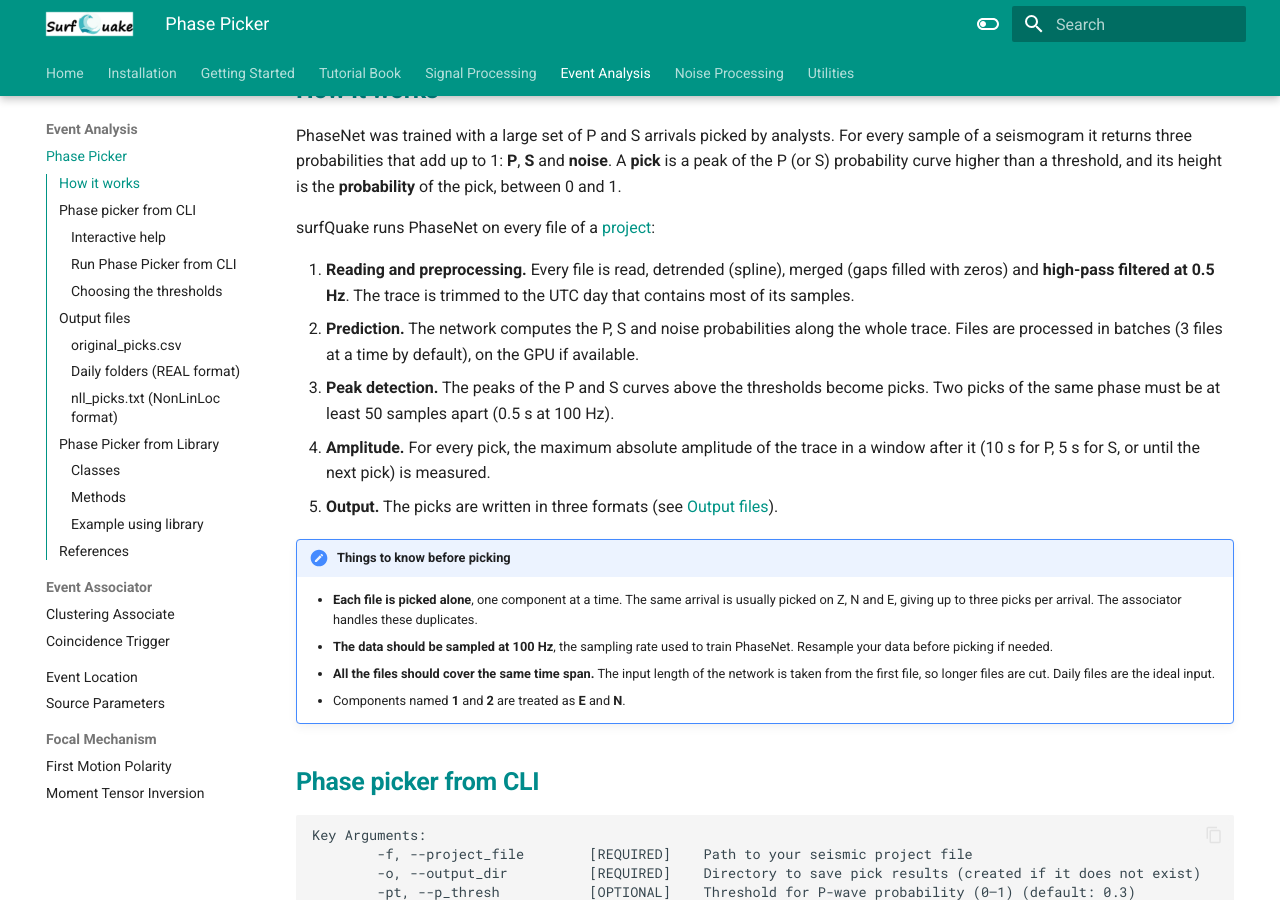
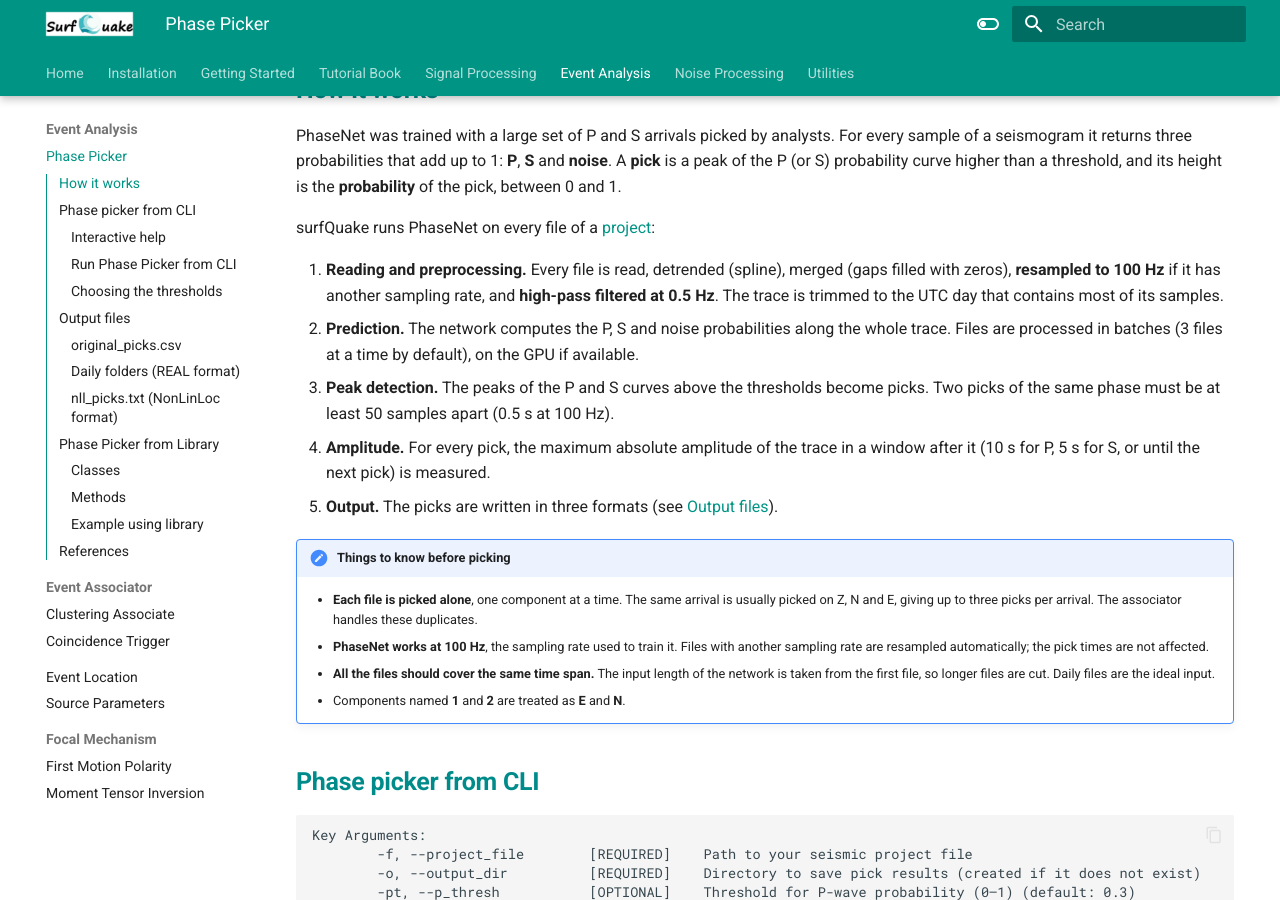
Before and after one commit to ProjectISP/surfquaketutorial.github.io, an MkDocs documentation site: the page built from docs/picker.md, in a window 1280 px wide and 900 px high, scrolled down 340 px. Built offline with MkDocs 1.6.1 and Material for MkDocs 9.7.7, drawn with Linux system fonts in a browser that asks for light colours.

Commit message:
picking done

```diff
--- a/docs/picker.md
+++ b/docs/picker.md
@@ -11,7 +11,7 @@ PhaseNet was trained with a large set of P and S arrivals picked by analysts. Fo
 
 surfQuake runs PhaseNet on every file of a [project](project.md):
 
-1. **Reading and preprocessing.** Every file is read, detrended (spline), merged (gaps filled with zeros) and **high-pass filtered at 0.5 Hz**. The trace is trimmed to the UTC day that contains most of its samples.
+1. **Reading and preprocessing.** Every file is read, detrended (spline), merged (gaps filled with zeros), **resampled to 100 Hz** if it has another sampling rate, and **high-pass filtered at 0.5 Hz**. The trace is trimmed to the UTC day that contains most of its samples.
 2. **Prediction.** The network computes the P, S and noise probabilities along the whole trace. Files are processed in batches (3 files at a time by default), on the GPU if available.
 3. **Peak detection.** The peaks of the P and S curves above the thresholds become picks. Two picks of the same phase must be at least 50 samples apart (0.5 s at 100 Hz).
 4. **Amplitude.** For every pick, the maximum absolute amplitude of the trace in a window after it (10 s for P, 5 s for S, or until the next pick) is measured.
@@ -19,7 +19,7 @@ surfQuake runs PhaseNet on every file of a [project](project.md):
 
 !!! note "Things to know before picking"
     - **Each file is picked alone**, one component at a time. The same arrival is usually picked on Z, N and E, giving up to three picks per arrival. The associator handles these duplicates.
-    - **The data should be sampled at 100 Hz**, the sampling rate used to train PhaseNet. Resample your data before picking if needed.
+    - **PhaseNet works at 100 Hz**, the sampling rate used to train it. Files with another sampling rate are resampled automatically; the pick times are not affected.
     - **All the files should cover the same time span.** The input length of the network is taken from the first file, so longer files are cut. Daily files are the ideal input.
     - Components named **1** and **2** are treated as **E** and **N**.
 
```
Also changed, not shown: docs/tutorials/picking_tutorial.md (+3 -3 lines).
